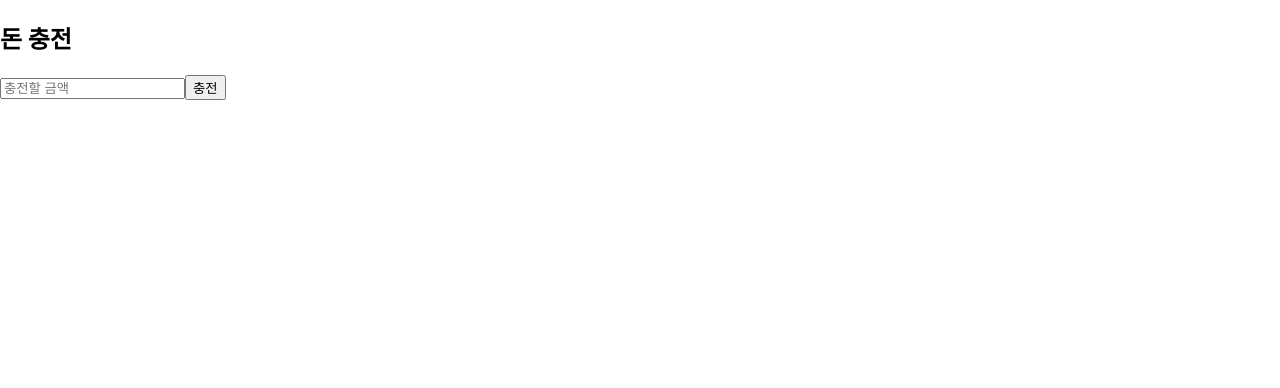
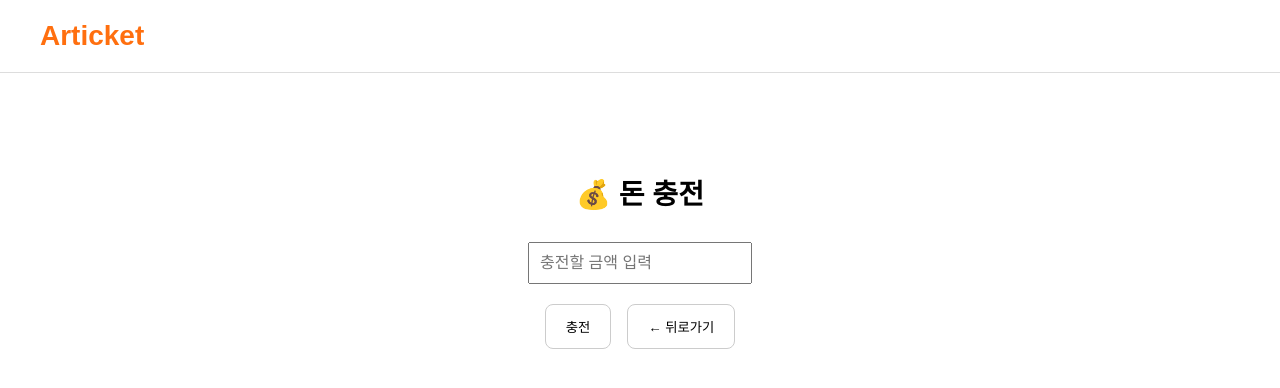
Before and after one commit to jaejoong0529/articket2, a React (Create React App) app in the folder my-react-app/: page /recharge in a window 1280 px wide. Shown: the top 388 px of the page. Built offline with nearby package versions, Linux system fonts and the light colour scheme.

Commit message:
style: 내정보 관련 화면 UI,CSS 수정

```diff
--- a/my-react-app/src/components/member/RechargeMoney.js
+++ b/my-react-app/src/components/member/RechargeMoney.js
@@ -2,6 +2,7 @@ import React, { useState } from "react";
 import axios from "axios";
 import { getAccessToken } from "./authService";
 import { useNavigate } from "react-router-dom"; // useNavigate 훅 import
+import '../../css/Home.css';
 
 function RechargeMoney() {
     const [amount, setAmount] = useState(""); // 문자열로 관리
@@ -20,7 +21,7 @@ function RechargeMoney() {
         const token = getAccessToken();
         const amountNumber = parseInt(amount.replace(/,/g, ''), 10); // 콤마 제거 후 숫자로 변환
         try {
-            const response = await axios.post(
+            await axios.post(
                 "http://localhost:8080/recharge",
                 { amount: amountNumber },
                 {
@@ -31,23 +32,34 @@ function RechargeMoney() {
                 }
             );
             alert("돈 충전이 완료되었습니다.");
-            navigate("/products"); // 상품 목록 페이지로 이동
+            navigate("/products");
         } catch (error) {
             console.error("Error recharging money:", error);
             alert("돈 충전에 실패했습니다.");
         }
     };
 
+
     return (
-        <div>
-            <h2>돈 충전</h2>
-            <input
-                type="text" // 숫자 포맷팅을 위해 type을 text로 변경
-                placeholder="충전할 금액"
-                value={amount}
-                onChange={handleAmountChange} // 입력 값 변경 시 포맷팅 적용
-            />
-            <button onClick={handleRecharge}>충전</button>
+        <div className="home-container">
+            <header className="home-header">
+                <div className="logo" onClick={() => navigate('/products')}>Articket</div>
+            </header>
+
+            <main className="main-content">
+                <h1 className="main-title">💰 돈 충전</h1>
+                <input
+                    type="text"
+                    placeholder="충전할 금액 입력"
+                    value={amount}
+                    onChange={handleAmountChange}
+                    style={{padding: '10px', fontSize: '16px', marginBottom: '20px', width: '200px'}}
+                />
+                <div className="button-group">
+                    <button onClick={handleRecharge}>충전</button>
+                    <button onClick={() => navigate(-1)}>← 뒤로가기</button>
+                </div>
+            </main>
         </div>
     );
 }
--- a/my-react-app/src/components/transaction/MyInfo.js
+++ b/my-react-app/src/components/transaction/MyInfo.js
@@ -1,7 +1,11 @@
 import React, { useEffect, useState } from 'react';
 import { getBoughtProducts, getSoldProducts } from './transactionService'; // 서비스 함수들 필요
+import '../../css/Home.css';
+import {useNavigate} from "react-router-dom";
 
 function MyInfo() {
+    const navigate = useNavigate(); // useNavigate 훅 사용
+
     const [bought, setBought] = useState([]);
     const [sold, setSold] = useState([]);
     const [error, setError] = useState(null);
@@ -23,27 +27,36 @@ function MyInfo() {
     };
 
     return (
-        <div>
-            <h2>내 정보</h2>
-            {error && <p style={{ color: 'red' }}>{error}</p>}
+        <div className="home-container">
+            <header className="home-header">
+                <div className="logo" onClick={() => navigate('/products')}>Articket</div>
+            </header>
 
-            <h3>🛒 구매 내역</h3>
-            <ul>
+            <main className="main-content">
+                <h1 className="main-title">👤 내 정보</h1>
+                {error && <p style={{color: 'red'}}>{error}</p>}
+
+                <h3 style={{marginTop: '30px'}}>🛒 구매 내역</h3>
+                <ul style={{listStyle: 'none', padding: 0}}>
                     {bought.map((item, index) => (
-                    <li key={index}>
-                        상품명: {item.productName} / 가격: {item.price} 원 / 날짜: {item.transactionDate}
+                        <li key={index} style={{marginBottom: '10px'}}>
+                            상품명: {item.productName} / 가격: {item.price.toLocaleString()} 원 / 날짜: {item.transactionDate}
                         </li>
                     ))}
                 </ul>
 
-            <h3>📦 판매 내역</h3>
-            <ul>
+                <h3 style={{marginTop: '30px'}}>📦 판매 내역</h3>
+                <ul style={{listStyle: 'none', padding: 0}}>
                     {sold.map((item, index) => (
-                    <li key={index}>
-                        상품명: {item.productName} / 가격: {item.price} 원 / 날짜: {item.transactionDate}
+                        <li key={index} style={{marginBottom: '10px'}}>
+                            상품명: {item.productName} / 가격: {item.price.toLocaleString()} 원 / 날짜: {item.transactionDate}
                         </li>
                     ))}
                 </ul>
+                <div className="button-group">
+                    <button onClick={() => navigate(-1)}>← 뒤로가기</button>
+                </div>
+            </main>
         </div>
     );
 }
```
Lines whose indentation alone changed are shown as unchanged.
